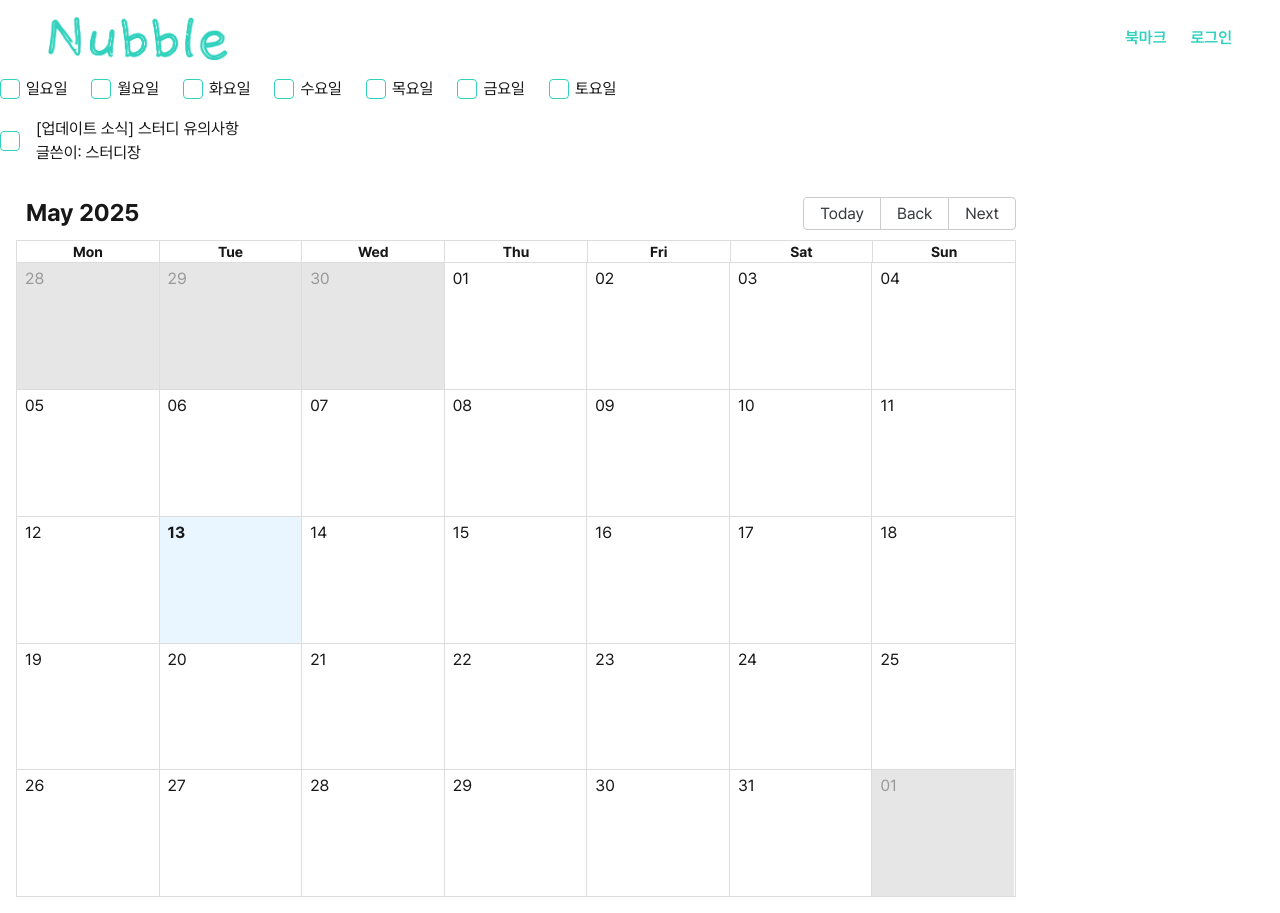
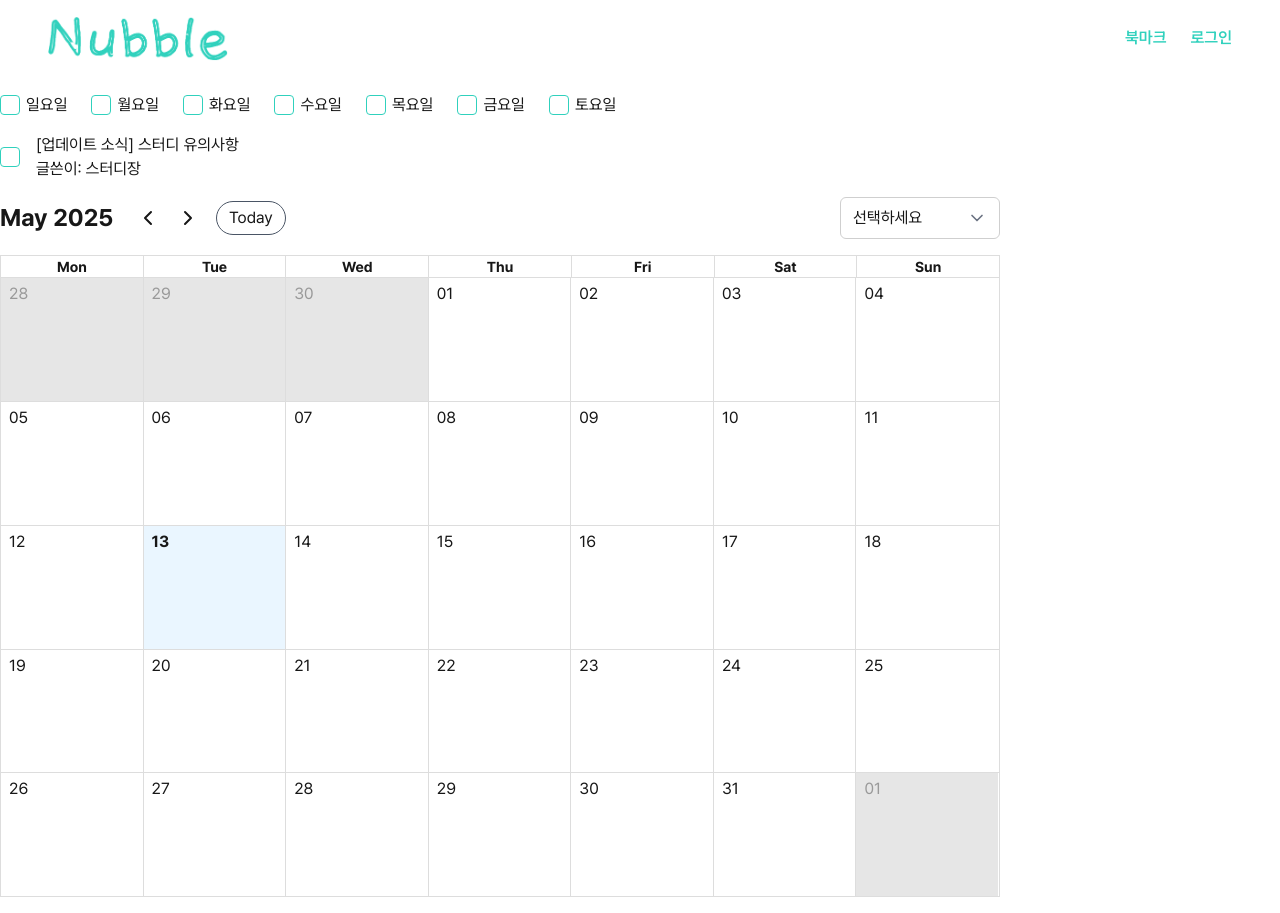
Before and after one commit to Nubblee/NubbleV2-FE, a Next.js app: page /test in a window 1280 px wide. Built offline with nearby package versions, Linux system fonts and the light colour scheme.

Commit message:
feat: 캘린더 툴바 커스텀 (#11)

```diff
--- a/app/(default)/_component/Calendar/Calendar.tsx
+++ b/app/(default)/_component/Calendar/Calendar.tsx
@@ -3,24 +3,36 @@
 import { Calendar, luxonLocalizer } from 'react-big-calendar'
 import { DateTime } from 'luxon'
 import 'react-big-calendar/lib/css/react-big-calendar.css'
+import CustomToolbar from './CustomToolbar'
+import { Option } from '@/components/Select'
+import { ToolbarProps } from 'react-big-calendar'
+
+interface CalendarWrapperProps {
+  option: Option[]
+}
 
 const localizer = luxonLocalizer(DateTime, {
   firstDayOfWeek: 1,
 })
 
-const CalendarWrapper = () => {
+const CalendarView = ({ option }: CalendarWrapperProps) => {
   return (
-    <div className='p-4'>
+    <div>
       <Calendar
         localizer={localizer}
         events={[]}
         startAccessor='start'
         endAccessor='end'
         views={['month']}
+        components={{
+          toolbar: ((props: ToolbarProps) => (
+            <CustomToolbar {...props} options={option} />
+          )) as React.ComponentType<ToolbarProps>,
+        }}
         style={{ width: 1000, height: 700 }}
       />
     </div>
   )
 }
 
-export default CalendarWrapper
+export default CalendarView
--- /dev/null
+++ b/app/(default)/_component/Calendar/CustomToolbar.tsx
@@ -0,0 +1,45 @@
+'use client'
+
+import { ToolbarProps } from 'react-big-calendar'
+import Select, { Option } from '@/components/Select'
+import { ChevronLeft, ChevronRight } from 'lucide-react'
+import { DateTime } from 'luxon'
+
+interface CustomToolbarProps extends ToolbarProps {
+  options: Option[]
+}
+
+const CustomToolbar = ({ date, onNavigate, options }: CustomToolbarProps) => {
+  const formattedLabel = DateTime.fromJSDate(date).toFormat('LLL yyyy')
+
+  return (
+    <div className='flex justify-between items-center mb-4'>
+      <div className='flex items-center gap-4'>
+        <span className='text-2xl font-bold min-w-[120px]'>{formattedLabel}</span>
+        <button onClick={() => onNavigate('PREV')} className='cursor-pointer'>
+          <ChevronLeft />
+        </button>
+        <button onClick={() => onNavigate('NEXT')} className='cursor-pointer'>
+          <ChevronRight />
+        </button>
+        <button
+          onClick={() => onNavigate('TODAY')}
+          className='border border-gray-600 rounded-full px-3 py-1 hover:bg-green-light cursor-pointer'
+        >
+          Today
+        </button>
+      </div>
+
+      <div className='w-[160px]'>
+        <Select
+          options={options}
+          onChange={(value) => {
+            console.log('선택된 스터디:', value)
+          }}
+        />
+      </div>
+    </div>
+  )
+}
+
+export default CustomToolbar
--- a/app/(default)/test/page.tsx
+++ b/app/(default)/test/page.tsx
@@ -2,15 +2,22 @@
 
 import { useState } from 'react'
 import Checkbox from '@/components/Checkbox'
-import CalendarWrapper from '@/app/(default)/_component/Calendar/Calendar'
+import CalendarView from '@/app/(default)/_component/Calendar/Calendar'
 
 export default function Test() {
   const days = ['일요일', '월요일', '화요일', '수요일', '목요일', '금요일', '토요일']
   const [checkedDays, setCheckedDays] = useState<string[]>([])
   const [isChecked, setIsChecked] = useState(false)
 
+  const study = [
+    { label: '김수민', value: 'sumin' },
+    { label: '박지영', value: 'jiyoung' },
+    { label: '손성오', value: 'seongoh' },
+    { label: '유원우', value: 'wonwoo' },
+  ]
+
   return (
-    <div>
+    <div className='py-4'>
       <div className='flex gap-6'>
         {days.map((day) => (
           <Checkbox
@@ -33,7 +40,7 @@ export default function Test() {
       </div>
 
       <div>
-        <CalendarWrapper />
+        <CalendarView option={study} />
       </div>
     </div>
   )
--- a/app/globals.css
+++ b/app/globals.css
@@ -36,18 +36,6 @@ body {
 }
 
 /* Calendar */
-.rbc-toolbar {
-  @apply flex justify-between items-center;
-}
-
-.rbc-toolbar-label {
-  @apply flex text-2xl font-bold;
-}
-
-.rbc-btn-group {
-  @apply order-last;
-}
-
 .rbc-date-cell {
   @apply flex px-2 py-1;
 }
```
